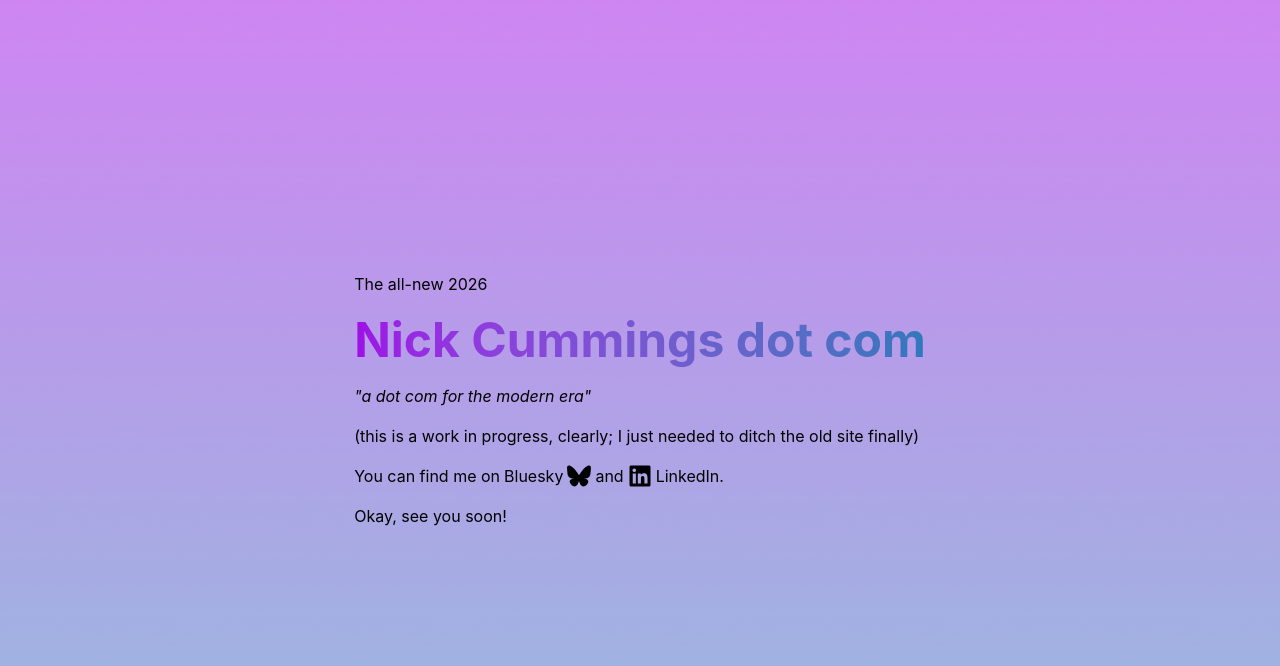
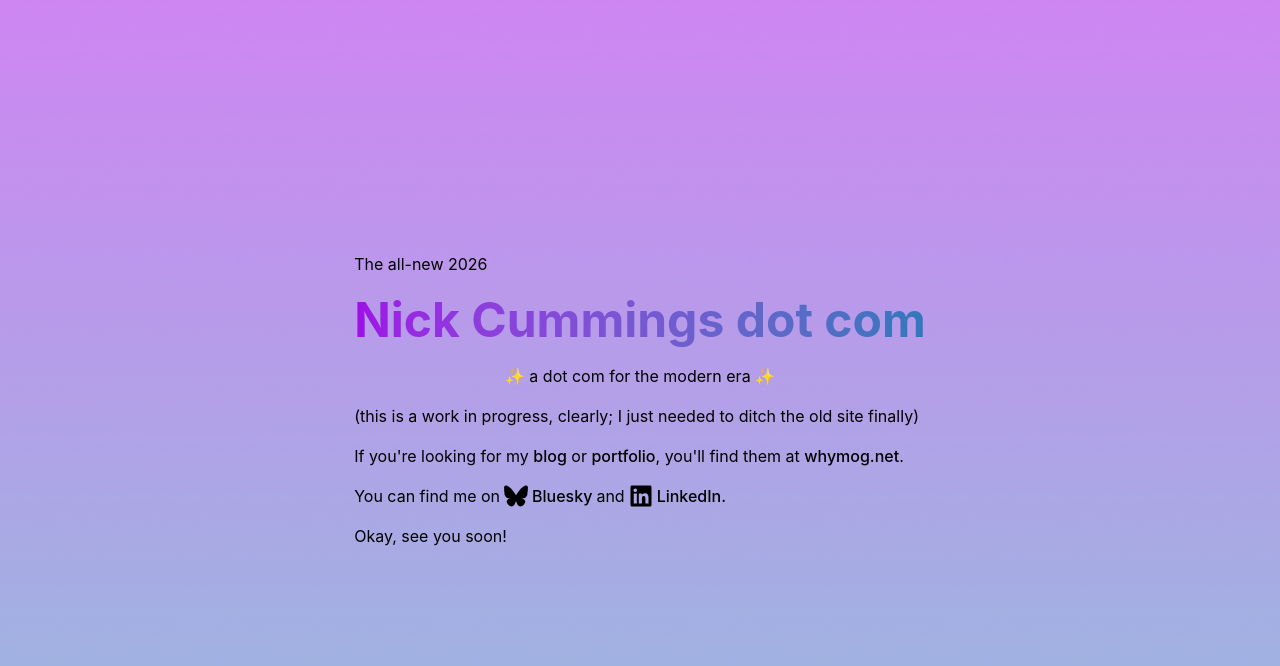
Before and after one commit to whymog/nickcummings.com, an Astro site: page / in a window 1280 px wide. Built offline with nearby package versions, Linux system fonts and the light colour scheme; Astro itself is replaced by a stand-in of ours.

Commit message:
Update links and styling

```diff
--- a/src/components/Welcome.astro
+++ b/src/components/Welcome.astro
@@ -10,15 +10,17 @@ import background from '../assets/background.jpg';
 			<h1 class="py-1 text-3xl sm:text-5xl font-bold bg-linear-to-r from-[#9E0DE6] to-[#3078BC] bg-clip-text text-transparent">
 				Nick Cummings dot com
 			</h1>
-			<div class="italic">"a dot com for the modern era"</div>
+			<div class="w-full text-center">✨ a dot com for the modern era ✨</div>
 			<div>(this is a work in progress, clearly; I just needed to ditch the old site finally)</div>
+			<div>If you're looking for my <a class="font-medium hover:text-white transition-colors duration-200" href="https://whymog.net/blog" target="_blank" rel="noopener noreferrer">blog</a> or <a class="font-medium hover:text-white transition-colors duration-200" href="https://whymog.net/games" target="_blank" rel="noopener noreferrer">portfolio</a>, you'll find them at <a class="font-medium hover:text-white transition-colors duration-200" href="https://whymog.net/" target="_blank" rel="noopener noreferrer">whymog.net</a>.</div>
 			<section id="links" class="flex items-center justify-center gap-1">
 				You can find me on
-				<a class="flex items-center gap-1 hover:text-white transition-colors duration-200" href="https://bsky.app/profile/nickcummings.com" target="_blank" rel="noopener noreferrer">
-					Bluesky <svg class="inline w-6 h-6" stroke="currentColor" fill="currentColor" stroke-width="0" viewBox="0 0 512 512" xmlns="http://www.w3.org/2000/svg"><path d="M111.8 62.2C170.2 105.9 233 194.7 256 242.4c23-47.6 85.8-136.4 144.2-180.2c42.1-31.6 110.3-56 110.3 21.8c0 15.5-8.9 130.5-14.1 149.2C478.2 298 412 314.6 353.1 304.5c102.9 17.5 129.1 75.5 72.5 133.5c-107.4 110.2-154.3-27.6-166.3-62.9l0 0c-1.7-4.9-2.6-7.8-3.3-7.8s-1.6 3-3.3 7.8l0 0c-12 35.3-59 173.1-166.3 62.9c-56.5-58-30.4-116 72.5-133.5C100 314.6 33.8 298 15.7 233.1C10.4 214.4 1.5 99.4 1.5 83.9c0-77.8 68.2-53.4 110.3-21.8z"></path></svg>
+				<a class="flex items-center gap-1 font-medium hover:text-white transition-colors duration-200" href="https://bsky.app/profile/nickcummings.com" target="_blank" rel="noopener noreferrer">
+					<svg class="inline w-6 h-6" stroke="currentColor" fill="currentColor" stroke-width="0" viewBox="0 0 512 512" xmlns="http://www.w3.org/2000/svg"><path d="M111.8 62.2C170.2 105.9 233 194.7 256 242.4c23-47.6 85.8-136.4 144.2-180.2c42.1-31.6 110.3-56 110.3 21.8c0 15.5-8.9 130.5-14.1 149.2C478.2 298 412 314.6 353.1 304.5c102.9 17.5 129.1 75.5 72.5 133.5c-107.4 110.2-154.3-27.6-166.3-62.9l0 0c-1.7-4.9-2.6-7.8-3.3-7.8s-1.6 3-3.3 7.8l0 0c-12 35.3-59 173.1-166.3 62.9c-56.5-58-30.4-116 72.5-133.5C100 314.6 33.8 298 15.7 233.1C10.4 214.4 1.5 99.4 1.5 83.9c0-77.8 68.2-53.4 110.3-21.8z"></path></svg>
+					Bluesky
 				</a>
 				and
-				<a class="flex items-center gap-1 hover:text-white transition-colors duration-200" href="https://linkedin.com/in/nickcummings" target="_blank" rel="noopener noreferrer">
+				<a class="flex items-center gap-1 font-medium hover:text-white transition-colors duration-200" href="https://linkedin.com/in/nickcummings" target="_blank" rel="noopener noreferrer">
 					<svg class="inline w-6 h-6" stroke="currentColor" fill="currentColor" stroke-width="0" viewBox="0 0 448 512" height="200px" width="200px" xmlns="http://www.w3.org/2000/svg"><path d="M416 32H31.9C14.3 32 0 46.5 0 64.3v383.4C0 465.5 14.3 480 31.9 480H416c17.6 0 32-14.5 32-32.3V64.3c0-17.8-14.4-32.3-32-32.3zM135.4 416H69V202.2h66.5V416zm-33.2-243c-21.3 0-38.5-17.3-38.5-38.5S80.9 96 102.2 96c21.2 0 38.5 17.3 38.5 38.5 0 21.3-17.2 38.5-38.5 38.5zm282.1 243h-66.4V312c0-24.8-.5-56.7-34.5-56.7-34.6 0-39.9 27-39.9 54.9V416h-66.4V202.2h63.7v29.2h.9c8.9-16.8 30.6-34.5 62.9-34.5 67.2 0 79.7 44.3 79.7 101.9V416z"></path></svg>
 					LinkedIn.
 				</a>
```
